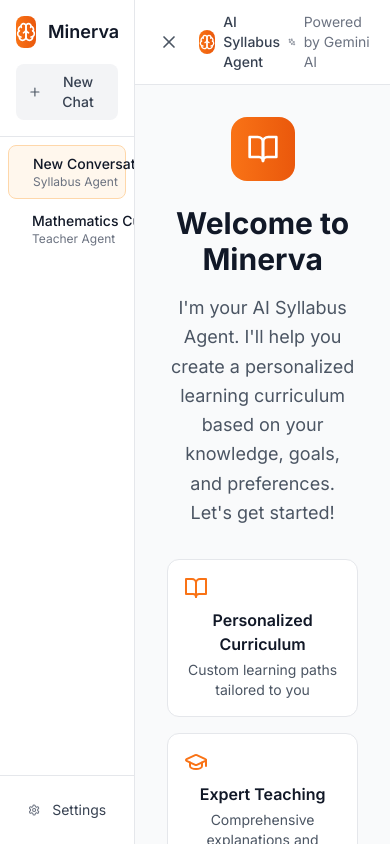
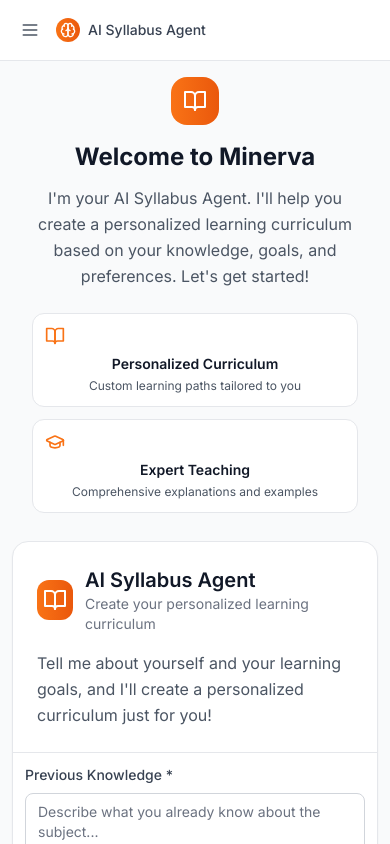
Before and after one commit to wired07/Project-Minerva, a Next.js app: page / in a window 390 px wide. Built offline with nearby package versions, Linux system fonts and the light colour scheme.

Commit message:
Updated code from Cursor

```diff
--- a/app/globals.css
+++ b/app/globals.css
@@ -10,11 +10,11 @@
 
 @layer components {
   .btn-primary {
-    @apply bg-orange-600 hover:bg-orange-700 dark:bg-orange-500 dark:hover:bg-orange-600 text-white font-medium py-3 px-6 rounded-xl transition-all duration-300 transform hover:scale-105 active:scale-95 shadow-lg hover:shadow-xl;
+    @apply bg-orange-600 hover:bg-orange-700 dark:bg-orange-500 dark:hover:bg-orange-600 text-white font-medium py-2 sm:py-3 px-4 sm:px-6 rounded-lg sm:rounded-xl transition-all duration-300 transform hover:scale-105 active:scale-95 shadow-lg hover:shadow-xl text-sm sm:text-base;
   }
 
   .btn-secondary {
-    @apply bg-gray-100 hover:bg-gray-200 dark:bg-gray-700 dark:hover:bg-gray-600 text-gray-800 dark:text-gray-200 font-medium py-3 px-6 rounded-xl transition-all duration-300 transform hover:scale-105 active:scale-95 shadow-md hover:shadow-lg;
+    @apply bg-gray-100 hover:bg-gray-200 dark:bg-gray-700 dark:hover:bg-gray-600 text-gray-800 dark:text-gray-200 font-medium py-2 sm:py-3 px-4 sm:px-6 rounded-lg sm:rounded-xl transition-all duration-300 transform hover:scale-105 active:scale-95 shadow-md hover:shadow-lg text-sm sm:text-base;
   }
 
   .card {
@@ -22,7 +22,7 @@
   }
 
   .input-field {
-    @apply w-full px-4 py-3 border border-gray-300 dark:border-gray-600 rounded-xl focus:ring-2 focus:ring-orange-500 dark:focus:ring-orange-400 focus:border-transparent transition-all duration-300 bg-white dark:bg-gray-700 text-gray-900 dark:text-gray-100 placeholder-gray-500 dark:placeholder-gray-400 hover:border-gray-400 dark:hover:border-gray-500;
+    @apply w-full px-3 sm:px-4 py-2 sm:py-3 border border-gray-300 dark:border-gray-600 rounded-lg sm:rounded-xl focus:ring-2 focus:ring-orange-500 dark:focus:ring-orange-400 focus:border-transparent transition-all duration-300 bg-white dark:bg-gray-700 text-gray-900 dark:text-gray-100 placeholder-gray-500 dark:placeholder-gray-400 hover:border-gray-400 dark:hover:border-gray-500 text-sm sm:text-base;
   }
 
   .claude-sidebar {
--- a/app/page.tsx
+++ b/app/page.tsx
@@ -1,6 +1,6 @@
 'use client';
 
-import { useState } from 'react';
+import React, { useState, useEffect } from 'react';
 import { motion } from 'framer-motion';
 import { Brain, BookOpen, GraduationCap, Sparkles, Plus, MessageSquare, Settings, Menu, X } from 'lucide-react';
 import SyllabusAgent from '@/components/SyllabusAgent';
@@ -10,10 +10,25 @@
   const [activeTab, setActiveTab] = useState<'syllabus' | 'teacher'>('syllabus');
   const [curriculum, setCurriculum] = useState('');
   const [sidebarOpen, setSidebarOpen] = useState(true);
+  const [isMobile, setIsMobile] = useState(false);
   const [conversations, setConversations] = useState([
     { id: 1, title: 'New Conversation', type: 'syllabus', timestamp: new Date() },
     { id: 2, title: 'Mathematics Curriculum', type: 'teacher', timestamp: new Date() },
   ]);
+
+  // Handle responsive behavior
+  useEffect(() => {
+    const checkMobile = () => {
+      setIsMobile(window.innerWidth < 768);
+      if (window.innerWidth < 768) {
+        setSidebarOpen(false);
+      }
+    };
+
+    checkMobile();
+    window.addEventListener('resize', checkMobile);
+    return () => window.removeEventListener('resize', checkMobile);
+  }, []);
 
   const handleCurriculumGenerated = (newCurriculum: string) => {
     setCurriculum(newCurriculum);
@@ -32,21 +47,44 @@
 
   return (
     <div className="flex h-screen bg-gray-50 dark:bg-gray-900">
+      {/* Mobile Overlay */}
+      {isMobile && sidebarOpen && (
+        <div
+          className="fixed inset-0 bg-black bg-opacity-50 z-40"
+          onClick={() => setSidebarOpen(false)}
+        />
+      )}
+
       {/* Sidebar */}
       <motion.div
         initial={false}
-        animate={{ width: sidebarOpen ? '280px' : '0px' }}
+        animate={{
+          width: sidebarOpen ? (isMobile ? '100%' : '280px') : '0px',
+          x: isMobile && !sidebarOpen ? '-100%' : '0%'
+        }}
         transition={{ duration: 0.3, ease: 'easeInOut' }}
-        className="bg-white dark:bg-gray-800 border-r border-gray-200 dark:border-gray-700 overflow-hidden"
+        className={`bg-white dark:bg-gray-800 border-r border-gray-200 dark:border-gray-700 overflow-hidden ${
+          isMobile ? 'fixed inset-0 z-50' : 'relative'
+        }`}
       >
         <div className="flex flex-col h-full">
           {/* Sidebar Header */}
           <div className="p-4 border-b border-gray-200 dark:border-gray-700">
-            <div className="flex items-center gap-3 mb-4">
-              <div className="w-8 h-8 bg-gradient-to-r from-orange-500 to-orange-600 rounded-lg flex items-center justify-center">
-                <Brain className="w-5 h-5 text-white" />
+            <div className="flex items-center justify-between mb-4">
+              <div className="flex items-center gap-3">
+                <div className="w-8 h-8 bg-gradient-to-r from-orange-500 to-orange-600 rounded-lg flex items-center justify-center">
+                  <Brain className="w-5 h-5 text-white" />
+                </div>
+                <h1 className="text-lg font-semibold text-gray-900 dark:text-gray-100">Minerva</h1>
               </div>
-              <h1 className="text-lg font-semibold text-gray-900 dark:text-gray-100">Minerva</h1>
+              {isMobile && (
+                <button
+                  onClick={() => setSidebarOpen(false)}
+                  className="p-2 hover:bg-gray-100 dark:hover:bg-gray-700 rounded-lg transition-colors duration-200"
+                >
+                  <X className="w-5 h-5 text-gray-600 dark:text-gray-400" />
+                </button>
+              )}
             </div>
             <button
               onClick={startNewConversation}
@@ -95,29 +133,29 @@
       </motion.div>
 
       {/* Main Content */}
-      <div className="flex-1 flex flex-col">
+      <div className="flex-1 flex flex-col min-w-0">
         {/* Top Bar */}
-        <header className="bg-white dark:bg-gray-800 border-b border-gray-200 dark:border-gray-700 px-4 py-3">
+        <header className="bg-white dark:bg-gray-800 border-b border-gray-200 dark:border-gray-700 px-3 sm:px-4 py-3">
           <div className="flex items-center justify-between">
-            <div className="flex items-center gap-3">
+            <div className="flex items-center gap-2 sm:gap-3 min-w-0">
               <button
                 onClick={() => setSidebarOpen(!sidebarOpen)}
                 className="p-2 hover:bg-gray-100 dark:hover:bg-gray-700 rounded-lg transition-colors duration-200"
               >
                 {sidebarOpen ? <X className="w-5 h-5 text-gray-600 dark:text-gray-400" /> : <Menu className="w-5 h-5 text-gray-600 dark:text-gray-400" />}
               </button>
-              <div className="flex items-center gap-2">
-                <div className="w-6 h-6 bg-gradient-to-r from-orange-500 to-orange-600 rounded-full flex items-center justify-center">
+              <div className="flex items-center gap-2 min-w-0">
+                <div className="w-6 h-6 bg-gradient-to-r from-orange-500 to-orange-600 rounded-full flex items-center justify-center flex-shrink-0">
                   <Brain className="w-4 h-4 text-white" />
                 </div>
-                <span className="text-sm font-medium text-gray-700 dark:text-gray-300">
+                <span className="text-sm font-medium text-gray-700 dark:text-gray-300 truncate">
                   {activeTab === 'syllabus' ? 'AI Syllabus Agent' : 'AI Teacher Agent'}
                 </span>
               </div>
             </div>
-            <div className="flex items-center gap-2 text-sm text-gray-500 dark:text-gray-400">
+            <div className="hidden sm:flex items-center gap-2 text-sm text-gray-500 dark:text-gray-400">
               <Sparkles className="w-4 h-4" />
-              Powered by Gemini AI
+              <span>Powered by Gemini AI</span>
             </div>
           </div>
         </header>
@@ -126,33 +164,33 @@
         <div className="flex-1 flex flex-col overflow-hidden">
           {/* Welcome Message */}
           {!curriculum && activeTab === 'syllabus' && (
-            <div className="flex-1 flex items-center justify-center p-8">
+            <div className="flex-1 flex items-center justify-center p-4 sm:p-6 lg:p-8">
               <motion.div
                 initial={{ opacity: 0, y: 20 }}
                 animate={{ opacity: 1, y: 0 }}
                 transition={{ duration: 0.6 }}
-                className="text-center max-w-2xl"
+                className="text-center w-full max-w-2xl"
               >
-                <div className="w-16 h-16 bg-gradient-to-r from-orange-500 to-orange-600 rounded-2xl flex items-center justify-center mx-auto mb-6">
-                  <BookOpen className="w-8 h-8 text-white" />
+                <div className="w-12 h-12 sm:w-16 sm:h-16 bg-gradient-to-r from-orange-500 to-orange-600 rounded-2xl flex items-center justify-center mx-auto mb-4 sm:mb-6">
+                  <BookOpen className="w-6 h-6 sm:w-8 sm:h-8 text-white" />
                 </div>
-                <h2 className="text-3xl font-bold text-gray-900 dark:text-gray-100 mb-4">
+                <h2 className="text-2xl sm:text-3xl font-bold text-gray-900 dark:text-gray-100 mb-3 sm:mb-4">
                   Welcome to Minerva
                 </h2>
-                <p className="text-lg text-gray-600 dark:text-gray-300 mb-8 leading-relaxed">
+                <p className="text-base sm:text-lg text-gray-600 dark:text-gray-300 mb-6 sm:mb-8 leading-relaxed px-4">
                   I'm your AI Syllabus Agent. I'll help you create a personalized learning curriculum
                   based on your knowledge, goals, and preferences. Let's get started!
                 </p>
-                <div className="grid grid-cols-1 md:grid-cols-2 gap-4 max-w-lg mx-auto">
-                  <div className="p-4 bg-white dark:bg-gray-800 rounded-xl border border-gray-200 dark:border-gray-700">
-                    <BookOpen className="w-6 h-6 text-orange-500 mb-2" />
-                    <h3 className="font-semibold text-gray-900 dark:text-gray-100 mb-1">Personalized Curriculum</h3>
-                    <p className="text-sm text-gray-600 dark:text-gray-400">Custom learning paths tailored to you</p>
+                <div className="grid grid-cols-1 sm:grid-cols-2 gap-3 sm:gap-4 max-w-lg mx-auto px-4">
+                  <div className="p-3 sm:p-4 bg-white dark:bg-gray-800 rounded-xl border border-gray-200 dark:border-gray-700">
+                    <BookOpen className="w-5 h-5 sm:w-6 sm:h-6 text-orange-500 mb-2" />
+                    <h3 className="font-semibold text-gray-900 dark:text-gray-100 mb-1 text-sm sm:text-base">Personalized Curriculum</h3>
+                    <p className="text-xs sm:text-sm text-gray-600 dark:text-gray-400">Custom learning paths tailored to you</p>
                   </div>
-                  <div className="p-4 bg-white dark:bg-gray-800 rounded-xl border border-gray-200 dark:border-gray-700">
-                    <GraduationCap className="w-6 h-6 text-orange-500 mb-2" />
-                    <h3 className="font-semibold text-gray-900 dark:text-gray-100 mb-1">Expert Teaching</h3>
-                    <p className="text-sm text-gray-600 dark:text-gray-400">Comprehensive explanations and examples</p>
+                  <div className="p-3 sm:p-4 bg-white dark:bg-gray-800 rounded-xl border border-gray-200 dark:border-gray-700">
+                    <GraduationCap className="w-5 h-5 sm:w-6 sm:h-6 text-orange-500 mb-2" />
+                    <h3 className="font-semibold text-gray-900 dark:text-gray-100 mb-1 text-sm sm:text-base">Expert Teaching</h3>
+                    <p className="text-xs sm:text-sm text-gray-600 dark:text-gray-400">Comprehensive explanations and examples</p>
                   </div>
                 </div>
               </motion.div>
@@ -161,26 +199,26 @@
 
           {/* Teacher Agent Welcome */}
           {activeTab === 'teacher' && (
-            <div className="flex-1 flex items-center justify-center p-8">
+            <div className="flex-1 flex items-center justify-center p-4 sm:p-6 lg:p-8">
               <motion.div
                 initial={{ opacity: 0, y: 20 }}
                 animate={{ opacity: 1, y: 0 }}
                 transition={{ duration: 0.6 }}
-                className="text-center max-w-2xl"
+                className="text-center w-full max-w-2xl"
               >
-                <div className="w-16 h-16 bg-gradient-to-r from-orange-500 to-orange-600 rounded-2xl flex items-center justify-center mx-auto mb-6">
-                  <GraduationCap className="w-8 h-8 text-white" />
+                <div className="w-12 h-12 sm:w-16 sm:h-16 bg-gradient-to-r from-orange-500 to-orange-600 rounded-2xl flex items-center justify-center mx-auto mb-4 sm:mb-6">
+                  <GraduationCap className="w-6 h-6 sm:w-8 sm:h-8 text-white" />
                 </div>
-                <h2 className="text-3xl font-bold text-gray-900 dark:text-gray-100 mb-4">
+                <h2 className="text-2xl sm:text-3xl font-bold text-gray-900 dark:text-gray-100 mb-3 sm:mb-4">
                   Ready to Learn?
                 </h2>
-                <p className="text-lg text-gray-600 dark:text-gray-300 mb-8 leading-relaxed">
+                <p className="text-base sm:text-lg text-gray-600 dark:text-gray-300 mb-6 sm:mb-8 leading-relaxed px-4">
                   I'm your AI Teacher Agent. I'll provide comprehensive explanations, examples,
                   and practice exercises for any topic you want to master.
                 </p>
                 {curriculum && (
-                  <div className="p-4 bg-orange-50 dark:bg-orange-900/20 rounded-xl border border-orange-200 dark:border-orange-800 mb-6">
-                    <p className="text-orange-800 dark:text-orange-200 font-medium">
+                  <div className="p-3 sm:p-4 bg-orange-50 dark:bg-orange-900/20 rounded-xl border border-orange-200 dark:border-orange-800 mb-4 sm:mb-6 mx-4">
+                    <p className="text-orange-800 dark:text-orange-200 font-medium text-sm sm:text-base">
                       📚 I see you have a curriculum ready! I can help you learn any topic from it.
                     </p>
                   </div>
@@ -191,12 +229,13 @@
 
           {/* Agent Components */}
           <div className="flex-1 overflow-y-auto">
-            <div className="max-w-4xl mx-auto p-6">
+            <div className="w-full max-w-4xl mx-auto p-3 sm:p-4 lg:p-6">
               <motion.div
                 key={activeTab}
                 initial={{ opacity: 0, y: 20 }}
                 animate={{ opacity: 1, y: 0 }}
                 transition={{ duration: 0.4 }}
+                className="w-full"
               >
                 {activeTab === 'syllabus' ? (
                   <SyllabusAgent onCurriculumGenerated={handleCurriculumGenerated} />
--- a/components/SyllabusAgent.tsx
+++ b/components/SyllabusAgent.tsx
@@ -83,9 +83,9 @@
         </p>
       </div>
 
-      <div className="p-6">
-        <form onSubmit={handleSubmit} className="space-y-6">
-          <div className="grid grid-cols-1 md:grid-cols-2 gap-6">
+      <div className="p-3 sm:p-4 lg:p-6">
+        <form onSubmit={handleSubmit} className="space-y-4 sm:space-y-6">
+          <div className="grid grid-cols-1 lg:grid-cols-2 gap-4 sm:gap-6">
           <div>
             <label className="block text-sm font-medium text-gray-700 mb-2">
               Previous Knowledge *
--- a/components/TeacherAgent.tsx
+++ b/components/TeacherAgent.tsx
@@ -84,11 +84,11 @@
         </p>
       </div>
 
-      <div className="p-6">
+      <div className="p-3 sm:p-4 lg:p-6">
         {curriculum && suggestedTopics.length > 0 && (
-          <div className="mb-6 p-4 bg-orange-50 dark:bg-orange-900/20 border border-orange-200 dark:border-orange-800 rounded-xl">
-            <h3 className="text-lg font-medium text-orange-900 dark:text-orange-300 mb-3 flex items-center gap-2">
-              <BookOpen className="w-5 h-5" />
+          <div className="mb-4 sm:mb-6 p-3 sm:p-4 bg-orange-50 dark:bg-orange-900/20 border border-orange-200 dark:border-orange-800 rounded-xl">
+            <h3 className="text-base sm:text-lg font-medium text-orange-900 dark:text-orange-300 mb-2 sm:mb-3 flex items-center gap-2">
+              <BookOpen className="w-4 h-4 sm:w-5 sm:h-5" />
               Suggested Topics from Your Curriculum
             </h3>
             <div className="flex flex-wrap gap-2">
@@ -96,7 +96,7 @@
                 <button
                   key={index}
                   onClick={() => setTopic(suggestedTopic)}
-                  className="px-3 py-1 bg-orange-100 dark:bg-orange-800 hover:bg-orange-200 dark:hover:bg-orange-700 text-orange-800 dark:text-orange-200 text-sm rounded-full transition-colors duration-200"
+                  className="px-2 sm:px-3 py-1 bg-orange-100 dark:bg-orange-800 hover:bg-orange-200 dark:hover:bg-orange-700 text-orange-800 dark:text-orange-200 text-xs sm:text-sm rounded-full transition-colors duration-200"
                 >
                   {suggestedTopic}
                 </button>
@@ -105,7 +105,7 @@
           </div>
         )}
 
-        <form onSubmit={handleSubmit} className="space-y-6">
+        <form onSubmit={handleSubmit} className="space-y-4 sm:space-y-6">
         <div>
           <label className="block text-sm font-medium text-gray-700 mb-2">
             Topic to Learn *
```
